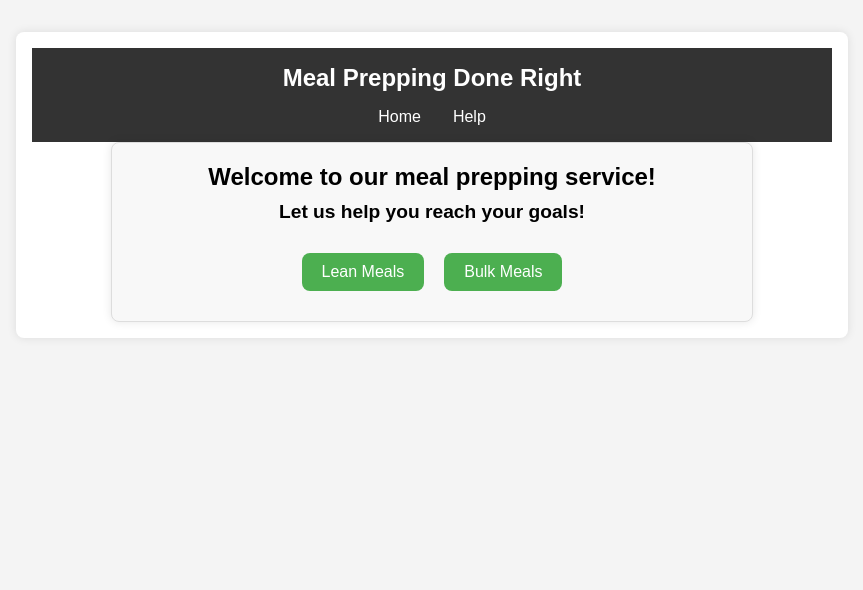
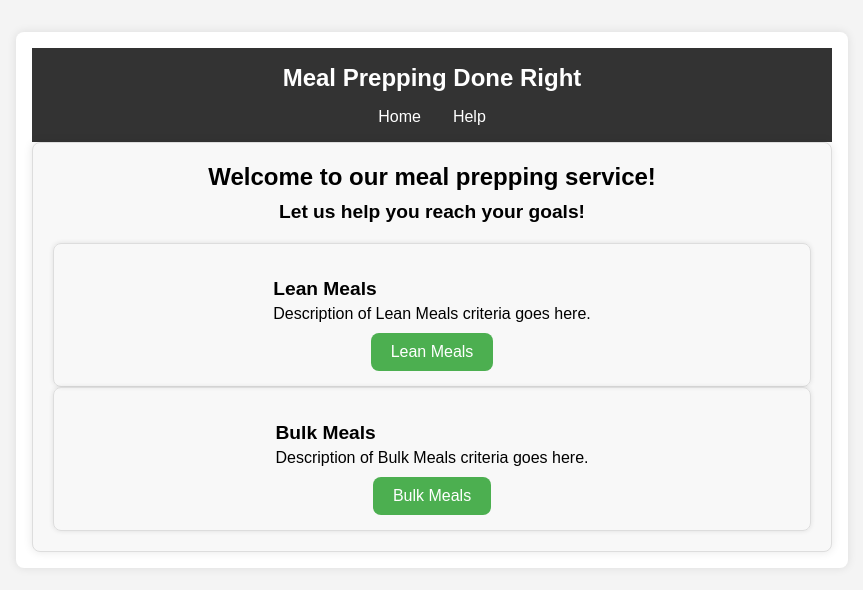
Before and after one commit to ClickAimbot/meal_prep, a React (Create React App) app: page / in a window 1280 px wide. Shown: the top 590 px of the page, without its empty margins (208-1071 px from the left). Built offline with nearby package versions, Linux system fonts and the light colour scheme.

Commit message:
homepage more updates

```diff
--- a/src/App.js
+++ b/src/App.js
@@ -1,4 +1,4 @@
-import React, { useState, useEffect } from "react";
+import React, { useState } from "react";
 import './App.css';
 import { Routes, Route, Link } from 'react-router-dom';
 import * as yup from 'yup';
--- a/src/Components/Homepage.js
+++ b/src/Components/Homepage.js
@@ -1,21 +1,37 @@
+// HomeComponent.js
 import { useNavigate } from 'react-router-dom';
 import './homepage.css';
 
 export default function Home () {
-    const navigate = useNavigate()
+  const navigate = useNavigate();
   const routeToLeanPrep = () => {
-        navigate('/leanprep')
-    }
+    navigate('/leanform');
+  };
+
   const routeToBulkPrep = () => {
-        navigate('/bulkprep')
-    }
+    navigate('/bulkform');
+  };
 
   return (
     <div className='home-wrapper'>
       <h1>Welcome to our meal prepping service!</h1>
       <h2>Let us help you reach your goals!</h2>
+
+      <div className='meal-box'>
+        <div className='meal-description'>
+          <h3>Lean Meals</h3>
+          <p>Description of Lean Meals criteria goes here.</p>
+        </div>
         <button onClick={routeToLeanPrep}>Lean Meals</button>
+      </div>
+
+      <div className='meal-box'>
+        <div className='meal-description'>
+          <h3>Bulk Meals</h3>
+          <p>Description of Bulk Meals criteria goes here.</p>
+        </div>
         <button onClick={routeToBulkPrep}>Bulk Meals</button>
       </div>
-    )
-}
+    </div>
+  );
+};
--- a/src/Components/homepage.css
+++ b/src/Components/homepage.css
@@ -1,8 +1,8 @@
-/* HomeComponent.css */
+/* homepage.css */
 
 .home-wrapper {
     text-align: center;
-    max-width: 600px;
+    max-width: 800px;
     margin: 0 auto;
     padding: 20px;
     background-color: #f8f8f8;
@@ -21,13 +21,43 @@
     margin-bottom: 20px;
   }
 
+  .meal-box-container {
+    display: grid;
+    grid-template-columns: repeat(2, 1fr); /* Two columns */
+    gap: 20px; /* Adjust the gap as needed */
+  }
+
+  .meal-box {
+    display: flex;
+    flex-direction: column;
+    align-items: center;
+    justify-content: space-between;
+    padding: 15px;
+    border: 1px solid #ddd;
+    border-radius: 8px;
+    box-shadow: 0 0 5px rgba(0, 0, 0, 0.1);
+  }
+
+  .meal-description {
+    text-align: left;
+  }
+
+  .meal-description h3 {
+    font-size: 1.2rem;
+    margin-bottom: 5px;
+  }
+
+  .meal-description p {
+    font-size: 1rem;
+  }
+
   .home-wrapper button {
     font-size: 1rem;
     padding: 10px 20px;
-    margin: 10px;
-    background-color: #4caf50; /* Green background color */
-    color: white; /* White text color */
-    border: none; /* Remove borders */
-    border-radius: 8px; /* Optional: Round the corners */
-    cursor: pointer; /* Pointer cursor on hover */
+    background-color: #4caf50;
+    color: white;
+    border: none;
+    border-radius: 8px;
+    cursor: pointer;
+    margin-top: 10px;
   }
```
Lines whose indentation alone changed are shown as unchanged.
